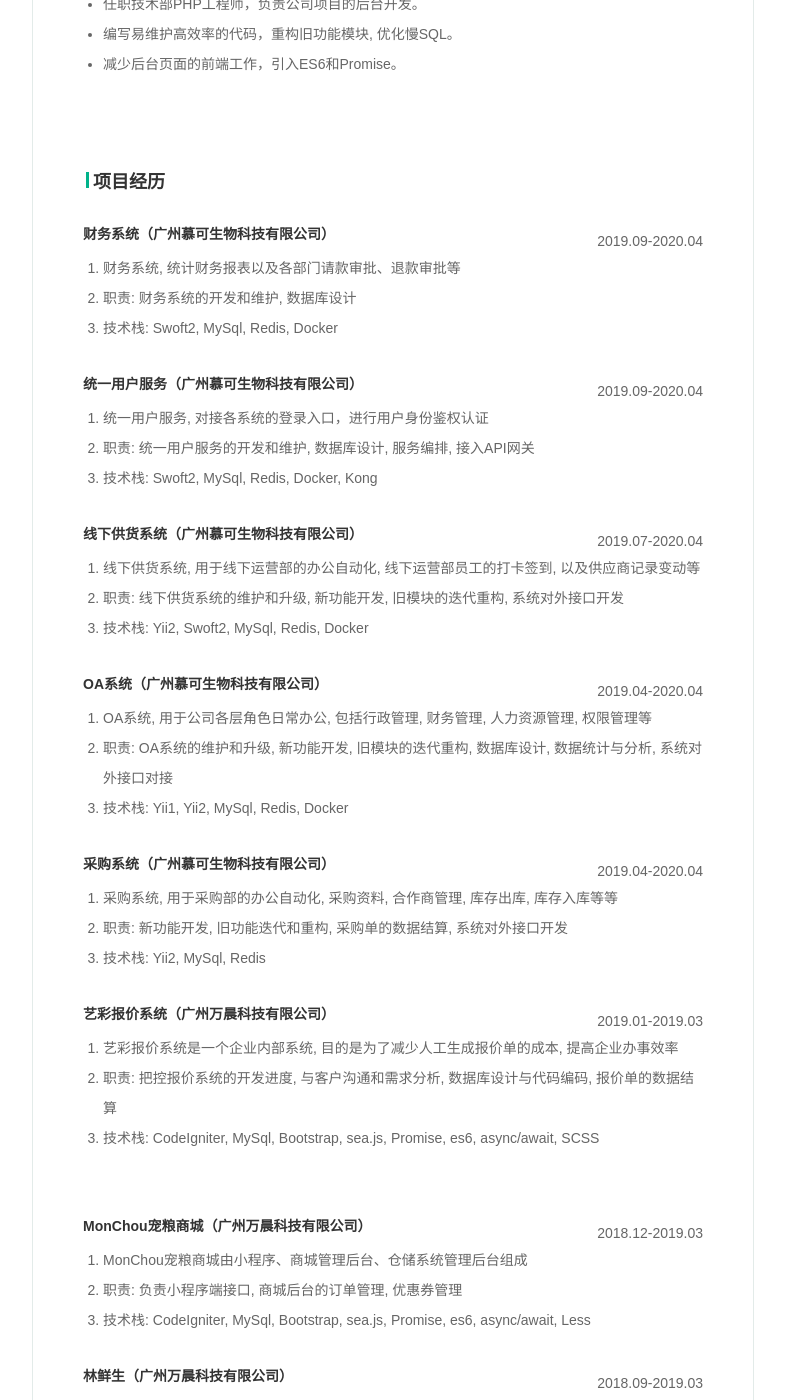
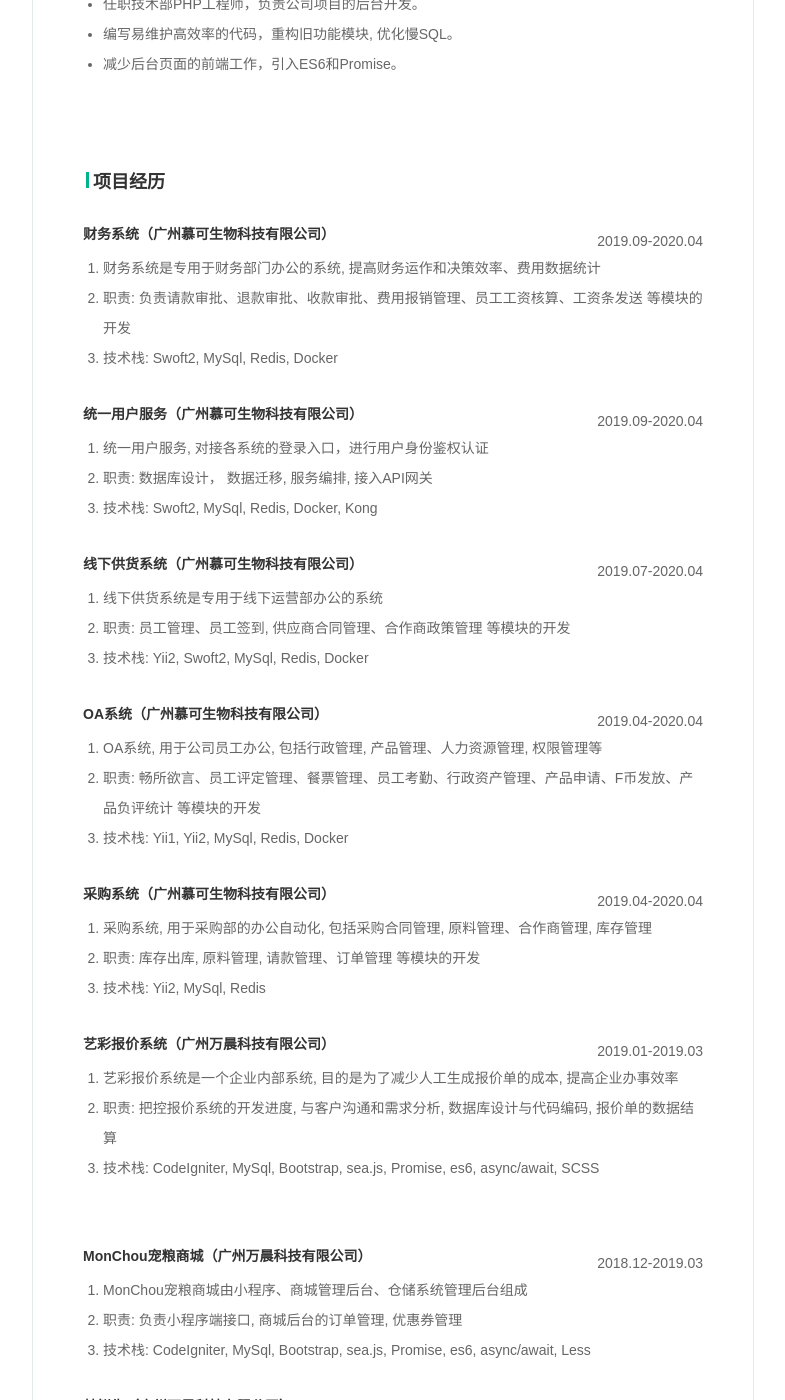
Before and after one commit to EPsheep/EPsheep.github.io, a Jekyll site: the page built from resume.html, in a window 1280 px wide and 1400 px high, scrolled down 869 px. Shown: the whole window, without its empty margins (247-1032 px from the left). Built offline with Jekyll 4.4.1, drawn with Linux system fonts in a browser that asks for light colours.

Commit message:
autocommit

```diff
--- a/_layouts/default.html
+++ b/_layouts/default.html
@@ -30,7 +30,7 @@
     <!-- Bootstrap Core JavaScript -->
     <script src="https://cdn.staticfile.org/twitter-bootstrap/3.3.2/js/bootstrap.min.js"></script>
     <!-- FastClick -->
-    <script src="https://cdn.bootcss.com/fastclick/1.0.6/fastclick.min.js"></script>
+    <script src="https://cdn.staticfile.org/fastclick/1.0.6/fastclick.min.js"></script>
     <!-- LazyLoad -->
     <script src="https://cdn.staticfile.org/jquery.lazyload/1.9.1/jquery.lazyload.min.js"></script>
     <!-- Custom Theme JavaScript -->
--- a/resume.html
+++ b/resume.html
@@ -211,8 +211,8 @@ permalink: /resume.html
                 <p class="exp-list_time">2019.09-2020.04</p>
                 <div class="exp-project_des">
                     <ol>
-                        <li>财务系统, 统计财务报表以及各部门请款审批、退款审批等</li>
-                        <li>职责: 财务系统的开发和维护, 数据库设计</li>
+                        <li>财务系统是专用于财务部门办公的系统, 提高财务运作和决策效率、费用数据统计</li>
+                        <li>职责: 负责请款审批、退款审批、收款审批、费用报销管理、员工工资核算、工资条发送 等模块的开发</li>
                         <li>技术栈: Swoft2, MySql, Redis, Docker</li>
                     </ol>
                 </div>
@@ -228,7 +228,7 @@ permalink: /resume.html
                 <div class="exp-project_des">
                     <ol>
                         <li>统一用户服务, 对接各系统的登录入口，进行用户身份鉴权认证</li>
-                        <li>职责: 统一用户服务的开发和维护, 数据库设计, 服务编排, 接入API网关</li>
+                        <li>职责:  数据库设计， 数据迁移, 服务编排, 接入API网关</li>
                         <li>技术栈: Swoft2, MySql, Redis, Docker, Kong</li>
                     </ol>
                 </div>
@@ -243,8 +243,8 @@ permalink: /resume.html
                 <p class="exp-list_time">2019.07-2020.04</p>
                 <div class="exp-project_des">
                     <ol>
-                        <li>线下供货系统, 用于线下运营部的办公自动化, 线下运营部员工的打卡签到, 以及供应商记录变动等</li>
-                        <li>职责: 线下供货系统的维护和升级, 新功能开发, 旧模块的迭代重构, 系统对外接口开发</li>
+                        <li>线下供货系统是专用于线下运营部办公的系统</li>
+                        <li>职责: 员工管理、员工签到, 供应商合同管理、合作商政策管理 等模块的开发</li>
                         <li>技术栈: Yii2, Swoft2, MySql, Redis, Docker</li>
                     </ol>
                 </div>
@@ -258,8 +258,8 @@ permalink: /resume.html
                 <p class="exp-list_time">2019.04-2020.04</p>
                 <div class="exp-project_des">
                     <ol>
-                        <li>OA系统, 用于公司各层角色日常办公, 包括行政管理, 财务管理, 人力资源管理, 权限管理等</li>
-                        <li>职责: OA系统的维护和升级, 新功能开发, 旧模块的迭代重构, 数据库设计, 数据统计与分析, 系统对外接口对接</li>
+                        <li>OA系统, 用于公司员工办公, 包括行政管理, 产品管理、人力资源管理, 权限管理等</li>
+                        <li>职责: 畅所欲言、员工评定管理、餐票管理、员工考勤、行政资产管理、产品申请、F币发放、产品负评统计 等模块的开发</li>
                         <li>技术栈: Yii1, Yii2, MySql, Redis, Docker</li>
                     </ol>
                 </div>
@@ -274,8 +274,8 @@ permalink: /resume.html
                 <p class="exp-list_time">2019.04-2020.04</p>
                 <div class="exp-project_des">
                     <ol>
-                        <li>采购系统, 用于采购部的办公自动化, 采购资料, 合作商管理, 库存出库, 库存入库等等</li>
-                        <li>职责: 新功能开发, 旧功能迭代和重构, 采购单的数据结算, 系统对外接口开发</li>
+                        <li>采购系统, 用于采购部的办公自动化, 包括采购合同管理, 原料管理、合作商管理, 库存管理</li>
+                        <li>职责: 库存出库, 原料管理, 请款管理、订单管理 等模块的开发</li>
                         <li>技术栈: Yii2, MySql, Redis</li>
                     </ol>
                 </div>
```
Also changed, not shown: _drafts/2020-07-20-二十一天效应.md (added, +10 -0 lines), _drafts/2020-07-20-奶头乐理论.md (added, +10 -0 lines), _drafts/2020-07-20-情绪ABC理论.md (added, +10 -0 lines), README.md, _drafts/2020-07-07-ERP是什么.md (renamed from _posts/2020-07-07-ERP是什么.md), _drafts/2020-07-07-博弈之海盗分金.md (renamed from _posts/2020-07-07-博弈之海盗分金.md).
